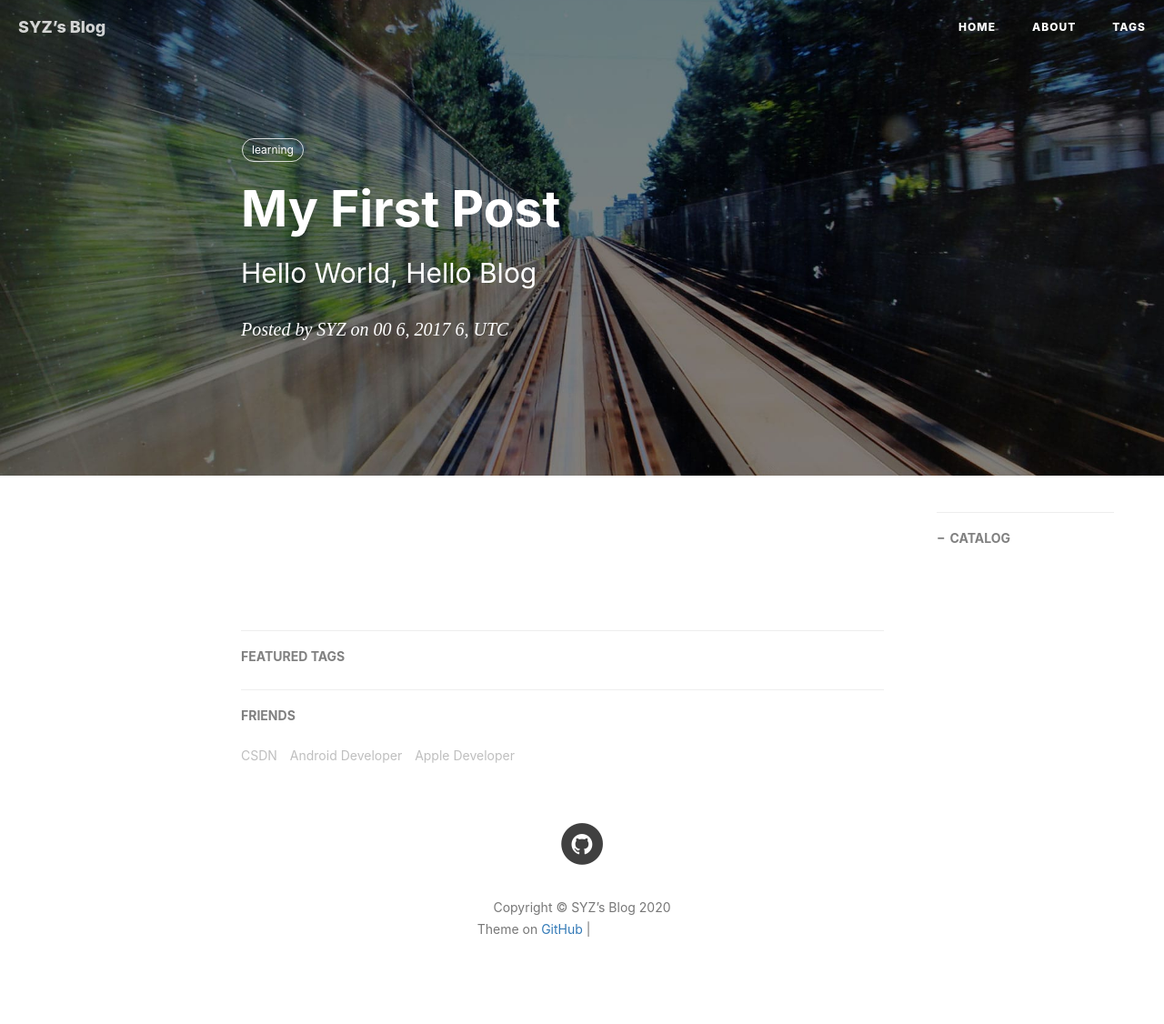
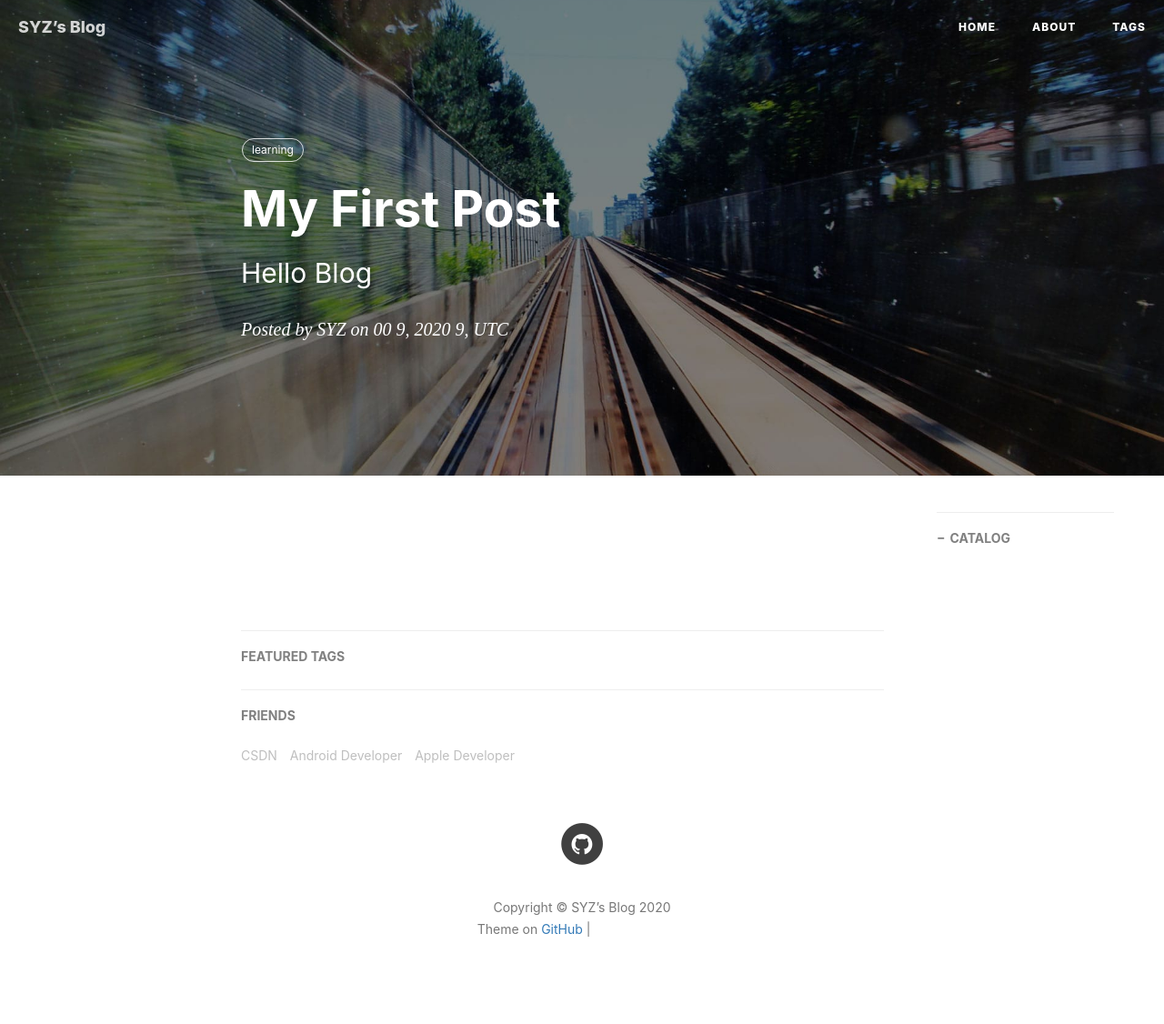
Before and after one commit to syz913/syz913.github.io, a Jekyll site: the page built from _posts/2020-05-09-first-blog.md, in a window 1280 px wide. Shown: the whole page at 91% size. Built offline with Jekyll 4.4.1, drawn with Linux system fonts in a browser that asks for light colours; nearby versions of some CDN libraries; comment, search, counter and statistics services are not loaded; grey boxes are pictures that could not be loaded.

Commit message:
Update 2020-05-09-first-blog.md

```diff
--- a/_posts/2020-05-09-first-blog.md
+++ b/_posts/2020-05-09-first-blog.md
@@ -1,8 +1,8 @@
 ---
 layout:     post   				    # 使用的布局（不需要改）
 title:      My First Post 				# 标题
-subtitle:   Hello World, Hello Blog #副标题
-date:       2017-02-06 				# 时间
+subtitle:   Hello Blog #副标题
+date:       2020-05-09 				# 时间
 author:     SYZ					# 作者
 header-img: img/post-bg-2015.jpg 	#这篇文章标题背景图片
 catalog: true 						# 是否归档
```
